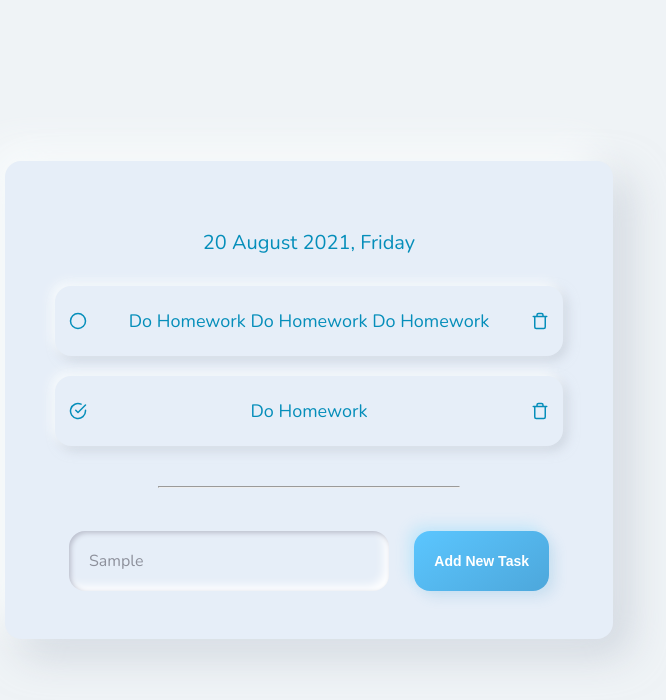
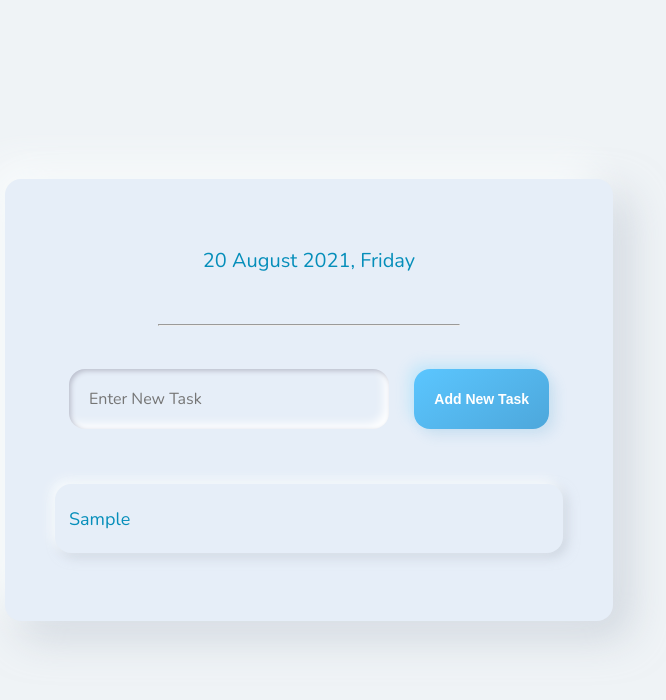
Before and after one commit to iknahar/todolist, a plain HTML site: page index.html in a window 1280 px wide. Both pictures are taken after typing "Sample" into the empty fields and a click on the button "Add New Task". Shown: the whole page, without its empty margins (331-997 px from the left). Drawn offline with nearby package versions, Linux system fonts and the light colour scheme.

Commit message:
task add

```diff
--- a/index.html
+++ b/index.html
@@ -16,20 +16,21 @@
         <!-- <div class="oval">
         </div> -->
         <h3 id="date">16 August 2021, Monday</h3>
-        <div class="task-box">
+        <!-- <div class="task-box">
             <svg width="18" height="18" fill="none" xmlns="http://www.w3.org/2000/svg">
                 <path d="M9 16.5a7.5 7.5 0 100-15 7.5 7.5 0 000 15z" stroke="#058EBA" stroke-width="1.5" stroke-linecap="round"
                     stroke-linejoin="round" />
             </svg>
-            <p>Do Homework Do Homework Do Homework</p>
+            <p>Do Homework</p>
             <svg width="18" height="18" fill="none" xmlns="http://www.w3.org/2000/svg">
                 <path
                     d="M2.25 4.5h13.5M6 4.5V3a1.5 1.5 0 011.5-1.5h3A1.5 1.5 0 0112 3v1.5m2.25 0V15a1.5 1.5 0 01-1.5 1.5h-7.5a1.5 1.5 0 01-1.5-1.5V4.5h10.5z"
                     stroke="#058EBA" stroke-width="1.5" stroke-linecap="round" stroke-linejoin="round" />
             </svg>
+        </div> -->
 
-        </div>
-        <div class="task-box">
+
+        <!-- <div class="task-box-done">
             <svg width="18" height="18" fill="none" xmlns="http://www.w3.org/2000/svg">
                 <path d="M16.5 8.31V9a7.5 7.5 0 11-4.447-6.855" stroke="#058EBA" stroke-width="1.5" stroke-linecap="round"
                     stroke-linejoin="round" />
@@ -43,11 +44,11 @@
                     stroke="#058EBA" stroke-width="1.5" stroke-linecap="round" stroke-linejoin="round" />
             </svg>
 
-        </div>
+        </div> -->
         <hr style="width: 300px; color:#058dba5e ; margin-top: 20px;">
         <!-- --Add new task -->
         <div class="new-input">
-            <input type="text" placeholder="Enter New Task"> <br>
+            <input id = "inputBox" type="text" placeholder="Enter New Task"> <br>
            <button id="new-task-button">Add New Task</button>
         </div>
         </div>
--- a/index.js
+++ b/index.js
@@ -6,6 +6,27 @@ const dayName = ["Sunday", "Monday", "Tuesday", "Wednesday", "Thursday", "Friday
 
 let dateObj = new Date();
 let myDate = ((dateObj.getUTCDate()+ " "+ monthNames[(dateObj.getMonth())] + " "+ dateObj.getUTCFullYear()+ ", "+ dayName[dateObj.getDay()] ));
+document.getElementById("date").innerText= myDate;
 
-document.getElementById("date").innerText= myDate;
-console.log(dateObj.getUTCDate());
+
+// Date part done -------------------------
+
+
+document.getElementById("new-task-button").addEventListener("click", function(){
+let task = document.getElementById("inputBox").value;
+newTask = document.createElement("p");
+newTask.innerText = task;
+
+let newDiv = document.createElement("div");
+newDiv.classList.add("task-box");
+newDiv.appendChild(newTask);
+
+console.log(newTask);
+
+const taskParent = document.getElementsByClassName("white-box")[0];
+taskParent.appendChild(newDiv);
+
+document.getElementById("inputBox").value = "";
+
+
+})
--- a/style.css
+++ b/style.css
@@ -76,6 +76,7 @@ h3 {
   padding: 1% 3%;
   justify-content: space-between;
   margin-bottom: 20px;
+  margin-top: 20px;
 }
 
 p {
@@ -137,6 +138,6 @@ input:focus {
 .new-input {
   width: 30rem;
   display: flex;
-  margin-top: 35px;
+  margin: 35px 0;
   justify-content: space-between;
 }
```
